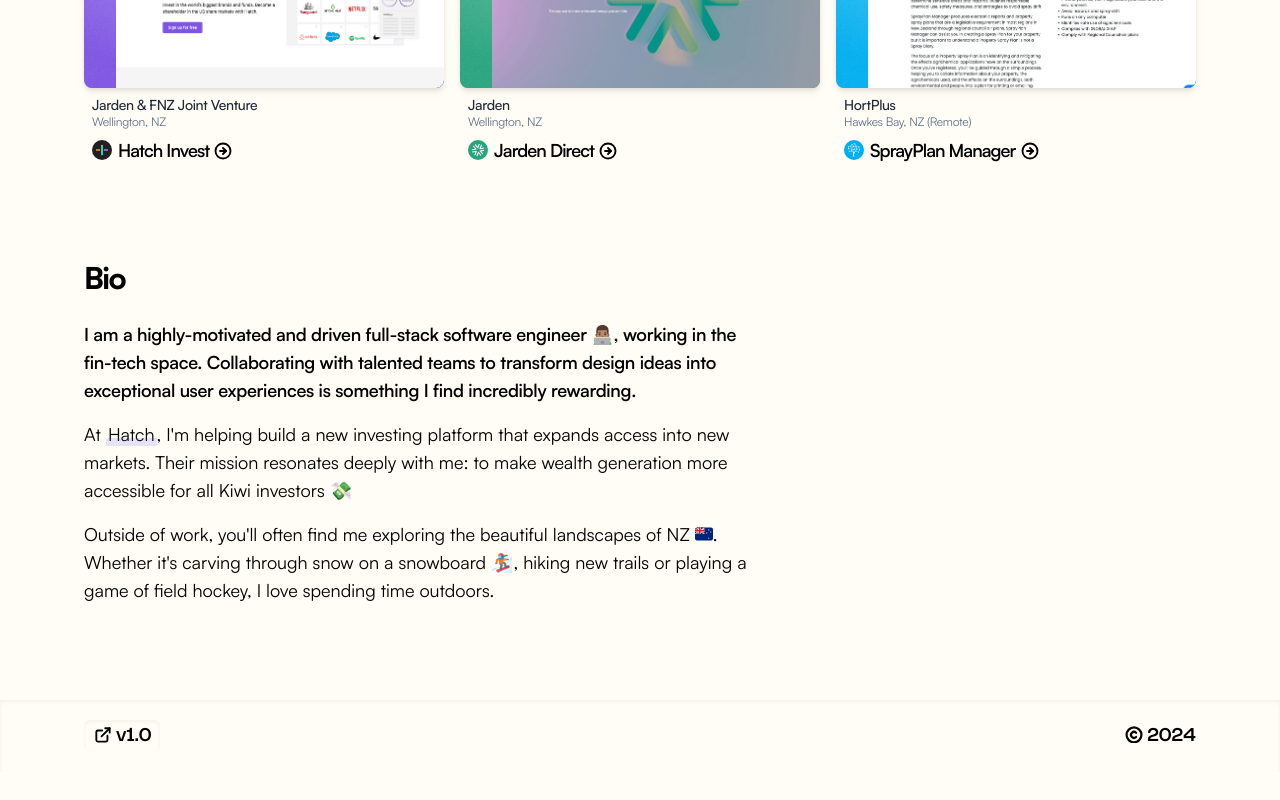
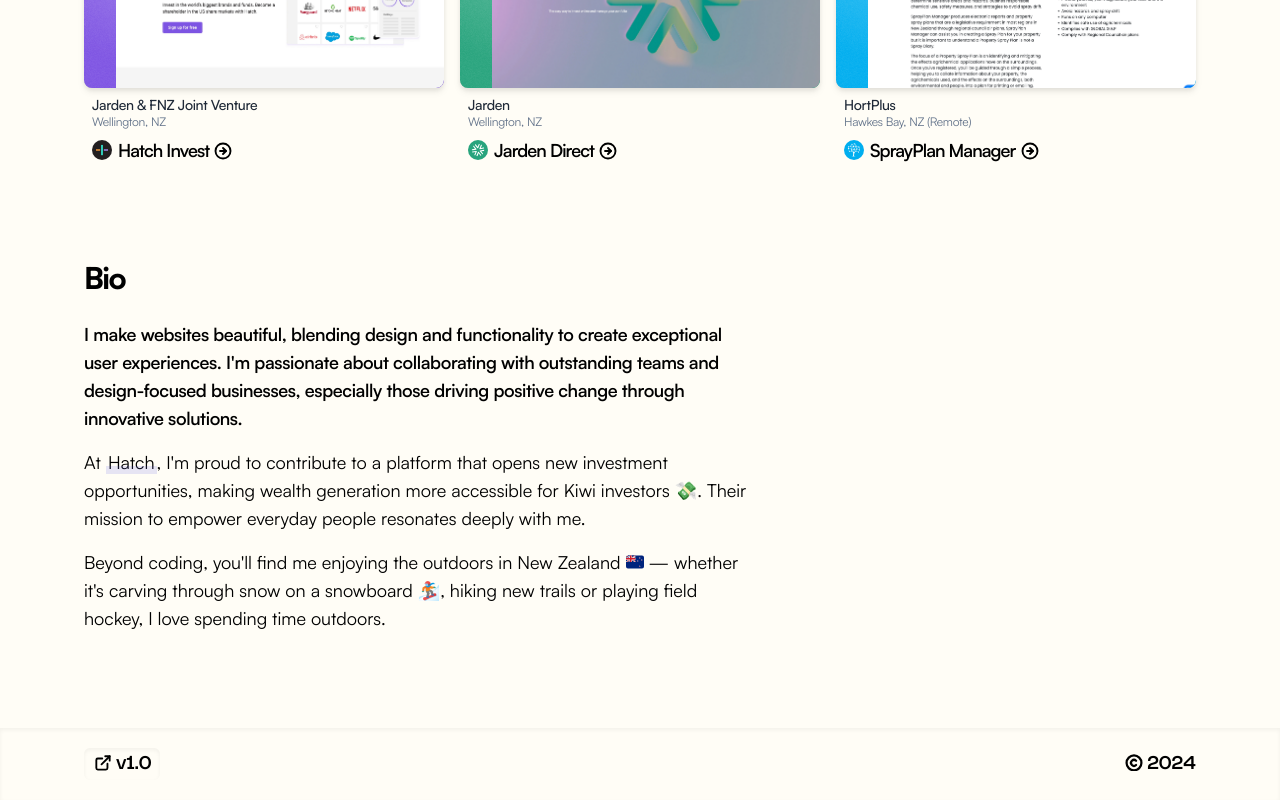
Before and after one commit to wa-bha/v2-personal-website, a Next.js app: page / in a window 1280 px wide. Shown: the part 1036-1836 px from the top of the page. Before the commit the page ends 1808 px from the top, so only its background shows below. Built offline with nearby package versions, Linux system fonts and the light colour scheme.

Commit message:
refactor: rephrase my bio

```diff
--- a/src/app/page.tsx
+++ b/src/app/page.tsx
@@ -46,10 +46,11 @@
           <h2>Bio</h2>
 
           <div className="flex flex-col gap-4 pt-6 font-satoshi md:text-lg">
-            <p className="font-semibold tracking-[-0.015em]">
-              I am a highly-motivated and driven full-stack software engineer 👨🏽‍💻, working in the
-              fin-tech space. Collaborating with talented teams to transform design ideas into
-              exceptional user experiences is something I find incredibly rewarding.
+            <p className="font-semibold tracking-[-0.02em]">
+              I make websites beautiful, blending design and functionality to create exceptional
+              user experiences. I&apos;m passionate about collaborating with outstanding teams and
+              design-focused businesses, especially those driving positive change through innovative
+              solutions.
             </p>
 
             <p>
@@ -57,16 +58,16 @@
               <ExternalLink href="https://www.hatchinvest.nz/" className="inline-flex w-fit">
                 <span className="heavy-underline after:bg-slate-blue">Hatch</span>
               </ExternalLink>
-              , I&apos;m helping build a new investing platform that expands access into new
-              markets. Their mission resonates deeply with me: to make wealth generation more
-              accessible for all Kiwi investors 💸
+              , I&apos;m proud to contribute to a platform that opens new investment opportunities,
+              making wealth generation more accessible for Kiwi investors 💸. Their mission to
+              empower everyday people resonates deeply with me.
             </p>
 
             <p>
-              Outside of work, you&apos;ll often find me exploring the beautiful landscapes of NZ{" "}
-              <FlagNZ className="mb-1 inline-flex h-[1em]" />. Whether it&apos;s carving through
-              snow on a snowboard 🏂, hiking new trails or playing a game of field hockey, I love
-              spending time outdoors.
+              Beyond coding, you&apos;ll find me enjoying the outdoors in New Zealand{" "}
+              <FlagNZ className="mb-1 inline-flex h-[1em]" /> — whether it&apos;s carving through
+              snow on a snowboard 🏂, hiking new trails or playing field hockey, I love spending
+              time outdoors.
             </p>
           </div>
         </div>
```
